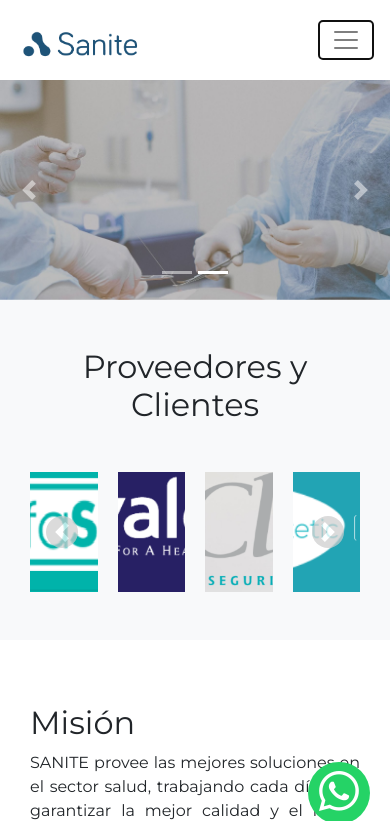
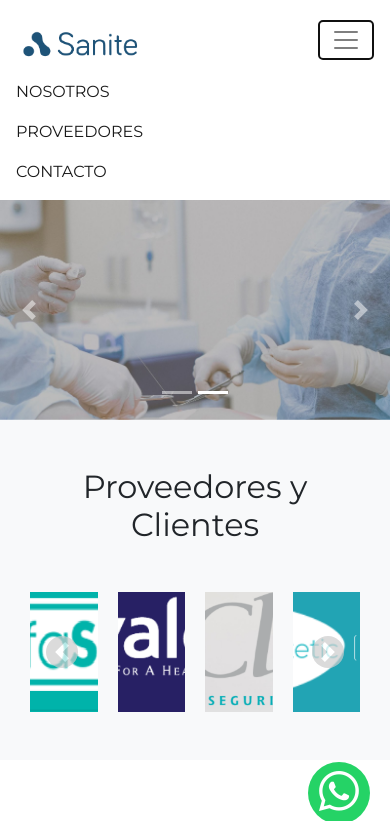
Before and after one commit to nicolaz888/sanite, a plain HTML site: page index.html in a window 390 px wide. Both pictures are taken after a click on the button 346 px from the left and 40 px from the top of the page. Shown: the top 821 px of the page. Drawn offline with nearby package versions, Linux system fonts and the light colour scheme.

Commit message:
[FIX] - Fixed navbar, burger menu not working

```diff
--- a/index.html
+++ b/index.html
@@ -32,7 +32,7 @@
 
 <body>
 
-    <nav class="navbar navbar-expand-lg navbar-light bg-white sticky-top">
+    <!-- <nav class="navbar navbar-expand-lg navbar-light bg-white sticky-top">
         <div class="container-fluid">
             <a class="navbar-brand" href="#">
                 <img src="./assets/images/sanite-logo-header.png" alt="" width="130" height="" class="d-inline-block align-text-top">
@@ -45,9 +45,6 @@
                     <li class="nav-item">
                         <a class="nav-link active" aria-current="page" href="#">NOSOTROS</a>
                     </li>
-                    <!-- <li class="nav-item">
-                        <a class="nav-link active" href="#section-products">CATÁLOGO</a>
-                    </li> -->
                     <li class="nav-item">
                         <a class="nav-link active" href="#section-providers">PROVEEDORES</a>
                     </li>
@@ -56,6 +53,28 @@
                     </li>
                 </ul>
             </div>
+        </div>
+    </nav> -->
+
+    <nav class="navbar navbar-expand-lg navbar-light bg-white sticky-top">
+        <a class="navbar-brand" href="#">
+            <img src="./assets/images/sanite-logo-header.png" alt="" width="130" height="" class="d-inline-block align-text-top">
+        </a>
+        <button class="navbar-toggler" type="button" data-toggle="collapse" data-target="#navbarNav" aria-controls="navbarNav" aria-expanded="false" aria-label="Toggle navigation">
+            <span class="navbar-toggler-icon"></span>
+        </button>
+        <div class="collapse navbar-collapse" id="navbarNav">
+            <ul class="navbar-nav nav-sanite">
+                <li class="nav-item">
+                    <a class="nav-link active" aria-current="page" href="#">NOSOTROS</a>
+                </li>
+                <li class="nav-item">
+                    <a class="nav-link active" href="#section-providers">PROVEEDORES</a>
+                </li>
+                <li class="nav-item">
+                    <a class="nav-link active" href="#footer">CONTACTO</a>
+                </li>
+            </ul>
         </div>
     </nav>
 
```
